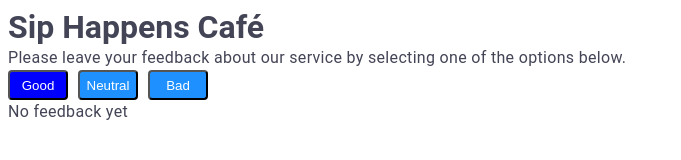
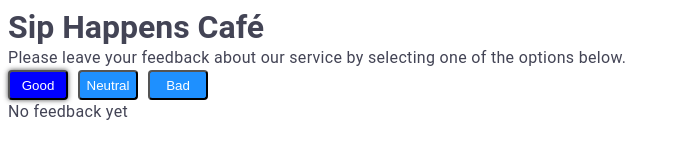
Before and after one commit to Igranka/goit-react-hw-02, a React (Vite) app: page / in a window 1280 px wide. In both pictures the pointer is over the button "Good". Shown: the top 160 px of the page, without its empty margins (0-681 px from the left). Built offline with nearby package versions, Linux system fonts and the light colour scheme.

Commit message:
1.1.2 pre-final

```diff
--- a/src/Options/Options.module.css
+++ b/src/Options/Options.module.css
@@ -9,4 +9,5 @@
 
 .btn:hover {
     background-color:blue;
+    box-shadow: 0 0 5px rgba(33, 33, 33, .8);;
 }
```
